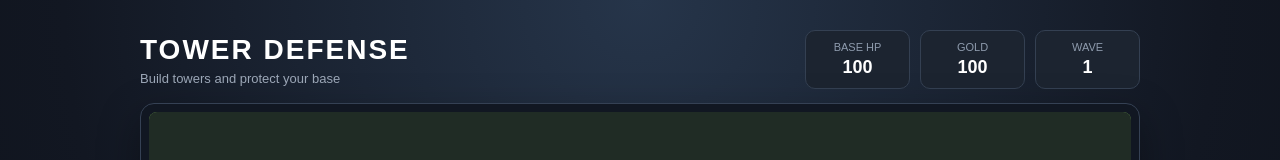
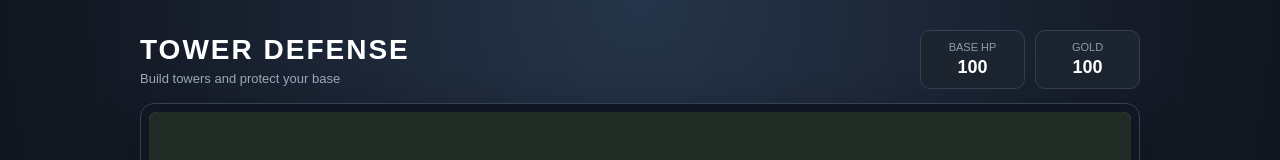
Before and after one commit to JYCHOI02/Random-defense, a plain HTML site: page index.html in a window 1280 px wide. Shown: the top 160 px of the page. Drawn offline with Linux system fonts and the light colour scheme.

Commit message:
Update index.html

```diff
--- a/index.html
+++ b/index.html
@@ -33,11 +33,6 @@
             <div class="status-box">
                 <span class="status-label">GOLD</span>
                 <span class="status-value" id="gold">100</span>
-            </div>
-
-            <div class="status-box">
-                <span class="status-label">WAVE</span>
-                <span class="status-value" id="wave">1</span>
             </div>
 
         </div>
```
